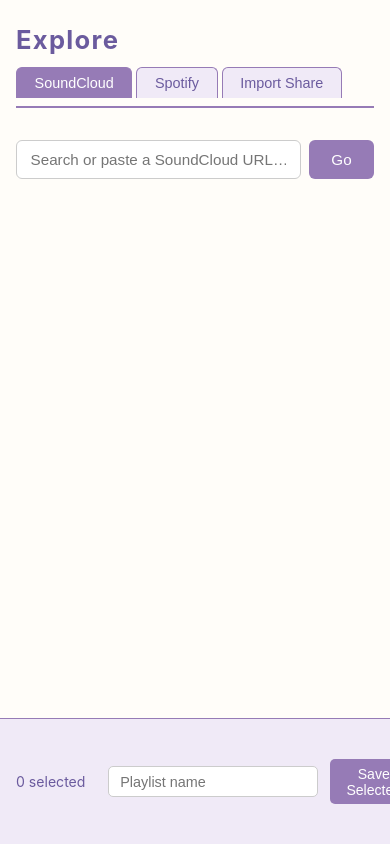
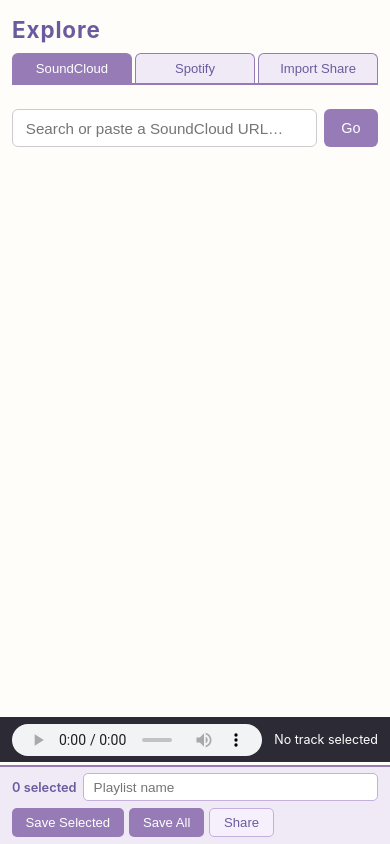
Before and after one commit to Yagimipreme/aMusicServerTemplate, a Flask app: page /explore in a window 390 px wide. Run offline with Flask 3, Linux system fonts and the light colour scheme.

Commit message:
feat(ui): mobile-first explore layout — lavender palette
- CSS rewrite: flex track rows (title + meta sub-row), no fixed-column
  grid; responsive save bar wraps to 2 rows on mobile, single row on
  640px+; player bar adjusts bottom offset per breakpoint; share-btn
  and .yt badge styles added; theme-color meta for mobile browser chrome
- makeTrackRow(): restructured DOM — .info > .title + .meta(artist·badge·
  duration·status), .actions(preview+share); YT badge detection added
- shareAllTracks(): use #playlist-name input instead of document.title
- save bar HTML: buttons grouped in .save-actions div, label shortened

Co-Authored-By: Claude Sonnet 4.6 <noreply@anthropic.com>

```diff
--- a/web/static/explore.css
+++ b/web/static/explore.css
@@ -1,5 +1,5 @@
-/* explore.css — aMusicServer Explore UI
-   Color palette: lavender #967BB6, cream #FFFDF9, dark #2C2A35, accent #6B5B9E */
+/* explore.css — aMusicServer Explore UI (mobile-first)
+   Palette: lavender #967BB6, deep #6B5B9E, cream #FFFDF9, dark #2C2A35 */
 
 *, *::before, *::after { box-sizing: border-box; margin: 0; padding: 0; }
 
@@ -10,156 +10,385 @@ body {
   min-height: 100vh;
 }
 
-#app { max-width: 960px; margin: 0 auto; padding: 0 1rem 8rem; }
+#app {
+  max-width: 960px;
+  margin: 0 auto;
+  padding: 0 0.75rem;
+  /* room for player bar (~52px) + save bar (~80px mobile, ~52px desktop) */
+  padding-bottom: 144px;
+}
 
-header { padding: 1.5rem 0 0.5rem; border-bottom: 2px solid #967BB6; margin-bottom: 1rem; }
-header h1 { font-size: 1.6rem; color: #6B5B9E; letter-spacing: 0.05em; }
+/* ── Header ──────────────────────────────────────────────────────────────── */
 
-/* Tabs */
-.tabs { display: flex; gap: 0.25rem; margin-top: 0.75rem; }
+header {
+  padding: 1rem 0 0;
+  border-bottom: 2px solid #967BB6;
+  margin-bottom: 0.75rem;
+}
+
+header h1 {
+  font-size: 1.4rem;
+  color: #6B5B9E;
+  letter-spacing: 0.04em;
+}
+
+/* ── Tabs ────────────────────────────────────────────────────────────────── */
+
+.tabs {
+  display: flex;
+  gap: 0.2rem;
+  margin-top: 0.6rem;
+}
+
 .tab-btn {
-  padding: 0.45rem 1.1rem;
+  flex: 1;
+  padding: 0.45rem 0.5rem;
   border: 1px solid #967BB6;
   border-bottom: none;
   border-radius: 6px 6px 0 0;
   background: #f0eaf7;
   color: #6B5B9E;
   cursor: pointer;
-  font-size: 0.9rem;
+  font-size: 0.82rem;
   transition: background 0.15s;
+  white-space: nowrap;
+  text-align: center;
 }
-.tab-btn.active, .tab-btn:hover { background: #967BB6; color: #fff; }
 
-.tab-panel { padding: 1rem 0; }
+.tab-btn.active,
+.tab-btn:hover { background: #967BB6; color: #fff; }
 
-/* Sub-tabs */
-.sc-subtabs { display: flex; gap: 0.5rem; margin-bottom: 0.75rem; }
+.tab-panel { padding: 0.75rem 0; }
+
+/* ── Sub-tabs ────────────────────────────────────────────────────────────── */
+
+.sc-subtabs { display: flex; gap: 0.4rem; margin-bottom: 0.6rem; }
+
 .subtab-btn {
-  padding: 0.3rem 0.85rem;
+  padding: 0.3rem 0.75rem;
   border: 1px solid #ccc;
   border-radius: 4px;
   background: #f9f7fc;
   cursor: pointer;
-  font-size: 0.85rem;
+  font-size: 0.82rem;
+  transition: background 0.15s;
 }
+
 .subtab-btn.active { background: #967BB6; color: #fff; border-color: #967BB6; }
 
-/* Search bar */
-.search-bar { display: flex; gap: 0.5rem; margin-bottom: 0.75rem; }
+/* ── Search bar ──────────────────────────────────────────────────────────── */
+
+.search-bar { display: flex; gap: 0.4rem; margin-bottom: 0.75rem; }
+
 .search-bar input {
   flex: 1;
-  padding: 0.6rem 0.85rem;
+  padding: 0.6rem 0.8rem;
   border: 1px solid #ccc;
   border-radius: 6px;
   font-size: 0.95rem;
   background: #fff;
+  min-width: 0;
 }
-.search-bar button, #import-parse {
-  padding: 0.6rem 1.4rem;
+
+.search-bar button,
+#import-parse {
+  padding: 0.6rem 1.1rem;
   background: #967BB6;
   color: #fff;
   border: none;
   border-radius: 6px;
   cursor: pointer;
-  font-size: 0.95rem;
+  font-size: 0.9rem;
+  white-space: nowrap;
   transition: background 0.15s;
 }
-.search-bar button:hover, #import-parse:hover { background: #6B5B9E; }
 
-/* Import textarea */
+.search-bar button:hover,
+#import-parse:hover { background: #6B5B9E; }
+
+/* ── Import textarea ─────────────────────────────────────────────────────── */
+
 #import-paste {
   width: 100%;
-  padding: 0.7rem;
+  padding: 0.65rem 0.75rem;
   border: 1px solid #ccc;
   border-radius: 6px;
-  font-size: 0.9rem;
+  font-size: 0.88rem;
   margin-bottom: 0.5rem;
   resize: vertical;
+  background: #fff;
 }
 
-/* User list */
-.user-list { list-style: none; display: flex; flex-wrap: wrap; gap: 0.75rem; margin-bottom: 1rem; }
+/* ── User / artist list ──────────────────────────────────────────────────── */
+
+.user-list {
+  list-style: none;
+  display: flex;
+  flex-wrap: wrap;
+  gap: 0.6rem;
+  margin-bottom: 0.75rem;
+}
+
 .user-item {
-  display: flex; align-items: center; gap: 0.5rem;
-  padding: 0.5rem 0.85rem;
+  display: flex;
+  align-items: center;
+  gap: 0.45rem;
+  padding: 0.45rem 0.75rem;
   border: 1px solid #ddd;
   border-radius: 8px;
   cursor: pointer;
   transition: background 0.15s;
+  max-width: 100%;
 }
+
 .user-item:hover { background: #f0eaf7; border-color: #967BB6; }
-.user-item img { width: 36px; height: 36px; border-radius: 50%; object-fit: cover; }
-.user-item .uname { font-weight: 600; font-size: 0.9rem; }
+.user-item img { width: 32px; height: 32px; border-radius: 50%; object-fit: cover; flex-shrink: 0; }
+.user-item .uname { font-weight: 600; font-size: 0.88rem; overflow: hidden; text-overflow: ellipsis; white-space: nowrap; }
 
-/* Track list */
+/* ── Track list ──────────────────────────────────────────────────────────── */
+
 .track-list { list-style: none; }
+
 .track-item {
-  display: grid;
-  grid-template-columns: 24px 48px 1fr 60px 70px 56px 44px;
+  display: flex;
   align-items: center;
-  gap: 0.6rem;
-  padding: 0.4rem 0.5rem;
+  gap: 0.5rem;
+  padding: 0.45rem 0.3rem;
   border-bottom: 1px solid #eee;
   transition: background 0.1s;
 }
+
 .track-item:hover { background: #f9f7fc; }
-.track-item input[type="checkbox"] { cursor: pointer; }
-.track-item .cover { width: 44px; height: 44px; border-radius: 4px; object-fit: cover; background: #ddd; }
-.track-item .info { overflow: hidden; }
-.track-item .artist { font-size: 0.78rem; color: #888; white-space: nowrap; overflow: hidden; text-overflow: ellipsis; }
-.track-item .title { font-size: 0.9rem; font-weight: 600; white-space: nowrap; overflow: hidden; text-overflow: ellipsis; }
+
+.track-item input[type="checkbox"] {
+  flex-shrink: 0;
+  width: 18px;
+  height: 18px;
+  cursor: pointer;
+  accent-color: #967BB6;
+}
+
+.track-item .cover {
+  flex-shrink: 0;
+  width: 42px;
+  height: 42px;
+  border-radius: 4px;
+  object-fit: cover;
+  background: #e8e0f5;
+}
+
+/* Info block: title on top, meta row below */
+.track-item .info {
+  flex: 1;
+  min-width: 0;
+}
+
+.track-item .title {
+  font-size: 0.9rem;
+  font-weight: 600;
+  white-space: nowrap;
+  overflow: hidden;
+  text-overflow: ellipsis;
+}
+
+.track-item .meta {
+  display: flex;
+  align-items: center;
+  gap: 0.35rem;
+  margin-top: 2px;
+  flex-wrap: wrap;
+}
+
+.track-item .artist {
+  font-size: 0.76rem;
+  color: #888;
+  white-space: nowrap;
+  overflow: hidden;
+  text-overflow: ellipsis;
+  max-width: 120px;
+}
+
+.track-item .duration {
+  font-size: 0.74rem;
+  color: #999;
+  white-space: nowrap;
+}
+
+/* Source badge */
 .source-badge {
-  display: inline-block; padding: 0.15rem 0.45rem;
-  border-radius: 4px; font-size: 0.72rem; font-weight: 700;
-  background: #e8e0f5; color: #6B5B9E;
+  display: inline-block;
+  padding: 0.1rem 0.35rem;
+  border-radius: 3px;
+  font-size: 0.68rem;
+  font-weight: 700;
+  background: #e8e0f5;
+  color: #6B5B9E;
+  letter-spacing: 0.03em;
+  flex-shrink: 0;
 }
+
 .source-badge.sc { background: #ffe0b2; color: #b45309; }
 .source-badge.sp { background: #d1fae5; color: #065f46; }
-.track-item .duration { font-size: 0.82rem; color: #666; text-align: right; }
+.source-badge.yt { background: #fee2e2; color: #b91c1c; }
+
+/* Status icon */
+.status-icon { font-size: 0.9rem; flex-shrink: 0; }
+
+/* Actions group: preview + share */
+.track-item .actions {
+  display: flex;
+  align-items: center;
+  gap: 0.25rem;
+  flex-shrink: 0;
+}
+
 .preview-btn {
-  padding: 0.3rem 0.6rem;
+  padding: 0.3rem 0.55rem;
   border: 1px solid #967BB6;
   border-radius: 4px;
   background: #fff;
   color: #6B5B9E;
   cursor: pointer;
-  font-size: 0.82rem;
+  font-size: 0.8rem;
+  line-height: 1;
+  transition: background 0.15s;
 }
+
 .preview-btn:hover { background: #967BB6; color: #fff; }
-.preview-btn:disabled { opacity: 0.4; cursor: default; border-color: #ccc; color: #ccc; }
-.no-preview { color: #bbb; font-size: 0.85rem; text-align: center; }
-.status-icon { font-size: 1rem; min-width: 20px; text-align: center; }
+.preview-btn:disabled { opacity: 0.35; cursor: default; border-color: #ccc; color: #ccc; }
 
-/* Player bar */
+.no-preview { color: #ccc; font-size: 0.82rem; padding: 0 0.3rem; }
+
+.share-btn {
+  padding: 0.3rem 0.5rem;
+  border: 1px solid #c4b0de;
+  border-radius: 4px;
+  background: #f5f0fb;
+  color: #6B5B9E;
+  cursor: pointer;
+  font-size: 0.8rem;
+  line-height: 1;
+  transition: background 0.15s;
+}
+
+.share-btn:hover { background: #967BB6; color: #fff; border-color: #967BB6; }
+
+/* ── Player bar ──────────────────────────────────────────────────────────── */
+
 #player-bar {
-  position: fixed; bottom: 56px; left: 0; right: 0;
+  position: fixed;
+  bottom: 82px;   /* sits above the 2-row mobile save bar */
+  left: 0; right: 0;
   background: #2C2A35;
   color: #fff;
-  padding: 0.5rem 1rem;
-  display: flex; align-items: center; gap: 1rem;
+  padding: 0.4rem 0.75rem;
+  display: flex;
+  align-items: center;
+  gap: 0.75rem;
   z-index: 100;
 }
-#player { flex: 1; height: 36px; accent-color: #967BB6; }
-#player-label { font-size: 0.82rem; white-space: nowrap; overflow: hidden; text-overflow: ellipsis; max-width: 280px; }
 
-/* Save bar */
+#player { flex: 1; height: 32px; accent-color: #967BB6; min-width: 0; }
+
+#player-label {
+  font-size: 0.78rem;
+  white-space: nowrap;
+  overflow: hidden;
+  text-overflow: ellipsis;
+  max-width: 160px;
+  flex-shrink: 0;
+}
+
+/* ── Save bar ────────────────────────────────────────────────────────────── */
+
 #save-bar {
-  position: fixed; bottom: 0; left: 0; right: 0;
+  position: fixed;
+  bottom: 0; left: 0; right: 0;
   background: #f0eaf7;
-  border-top: 1px solid #967BB6;
-  padding: 0.5rem 1rem;
-  display: flex; align-items: center; gap: 0.75rem;
+  border-top: 2px solid #967BB6;
+  padding: 0.4rem 0.75rem 0.45rem;
+  display: flex;
+  flex-wrap: wrap;
+  align-items: center;
+  gap: 0.4rem;
   z-index: 101;
 }
-#selected-count { font-size: 0.88rem; color: #6B5B9E; min-width: 80px; }
+
+#selected-count {
+  font-size: 0.8rem;
+  color: #6B5B9E;
+  white-space: nowrap;
+  font-weight: 600;
+}
+
 #playlist-name {
-  flex: 1; padding: 0.4rem 0.7rem;
-  border: 1px solid #ccc; border-radius: 5px; font-size: 0.9rem;
+  flex: 1;
+  min-width: 100px;
+  padding: 0.35rem 0.6rem;
+  border: 1px solid #c4b0de;
+  border-radius: 5px;
+  font-size: 0.85rem;
+  background: #fff;
 }
-#save-selected, #save-all {
-  padding: 0.4rem 1rem;
-  background: #967BB6; color: #fff;
-  border: none; border-radius: 5px;
-  cursor: pointer; font-size: 0.88rem;
+
+/* Buttons group wraps together as a unit on its own row on mobile */
+.save-actions {
+  display: flex;
+  gap: 0.35rem;
+  flex-wrap: nowrap;
 }
-#save-selected:hover, #save-all:hover { background: #6B5B9E; }
+
+#save-selected,
+#save-all {
+  padding: 0.38rem 0.85rem;
+  background: #967BB6;
+  color: #fff;
+  border: none;
+  border-radius: 5px;
+  cursor: pointer;
+  font-size: 0.82rem;
+  white-space: nowrap;
+  transition: background 0.15s;
+}
+
+#save-selected:hover,
+#save-all:hover { background: #6B5B9E; }
+
+#share-playlist-btn {
+  padding: 0.38rem 0.85rem;
+  background: #f5f0fb;
+  color: #6B5B9E;
+  border: 1px solid #c4b0de;
+  border-radius: 5px;
+  cursor: pointer;
+  font-size: 0.82rem;
+  white-space: nowrap;
+  transition: background 0.15s;
+}
+
+#share-playlist-btn:hover { background: #967BB6; color: #fff; border-color: #967BB6; }
+
+/* ── Desktop overrides (640px+) ──────────────────────────────────────────── */
+
+@media (min-width: 640px) {
+  #app { padding: 0 1rem; padding-bottom: 112px; }
+
+  header h1 { font-size: 1.6rem; }
+
+  .tab-btn { flex: none; padding: 0.45rem 1.1rem; font-size: 0.9rem; }
+
+  .track-item { gap: 0.65rem; padding: 0.45rem 0.4rem; }
+  .track-item .cover { width: 46px; height: 46px; }
+  .track-item .artist { max-width: 200px; }
+  .track-item .title { font-size: 0.92rem; }
+
+  /* On desktop the save bar fits in a single row */
+  #save-bar { flex-wrap: nowrap; padding: 0.45rem 1rem; }
+  #playlist-name { min-width: 160px; }
+  #selected-count { min-width: 80px; }
+
+  #player-bar { bottom: 52px; }
+  #app { padding-bottom: 112px; }
+
+  #player-label { max-width: 280px; }
+}
--- a/web/templates/explore.html
+++ b/web/templates/explore.html
@@ -3,6 +3,7 @@
 <head>
   <meta charset="UTF-8">
   <meta name="viewport" content="width=device-width, initial-scale=1.0">
+  <meta name="theme-color" content="#967BB6">
   <title>Explore — aMusicServer</title>
   <link rel="stylesheet" href="/static/explore.css">
 </head>
@@ -67,9 +68,11 @@
     <div id="save-bar">
       <span id="selected-count">0 selected</span>
       <input type="text" id="playlist-name" placeholder="Playlist name">
-      <button id="save-selected">Save Selected</button>
-      <button id="save-all">Save All — 50 at a time</button>
-      <button id="share-playlist-btn">Share Playlist</button>
+      <div class="save-actions">
+        <button id="save-selected">Save Selected</button>
+        <button id="save-all">Save All</button>
+        <button id="share-playlist-btn">Share</button>
+      </div>
     </div>
   </div>
   <script src="/static/explore.js"></script>
```
Also changed, not shown: web/static/explore.js (+37 -11 lines).
